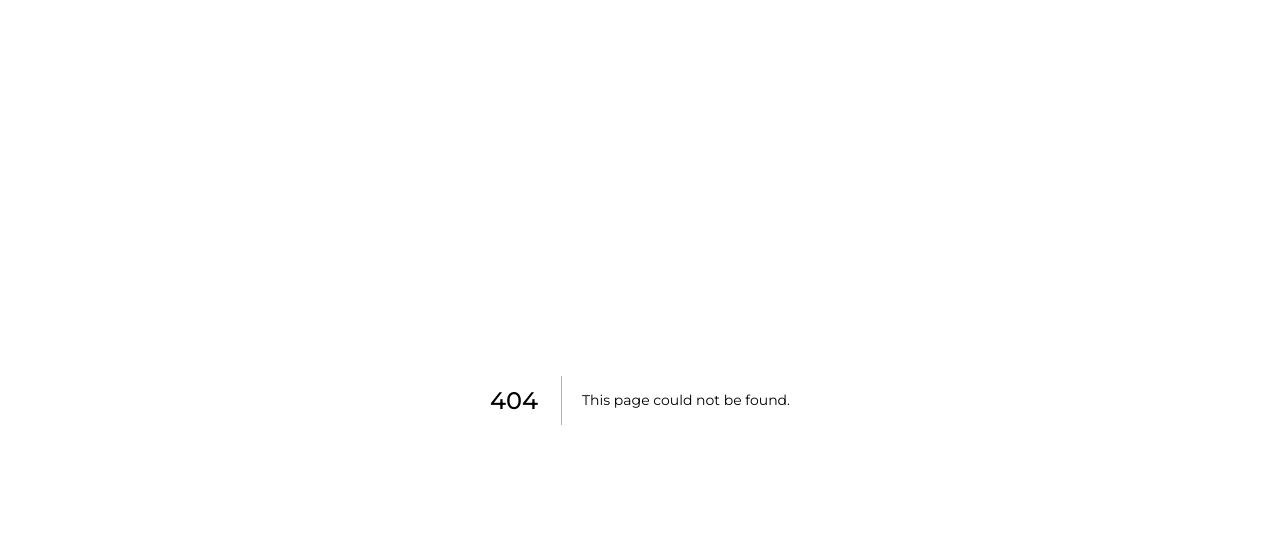
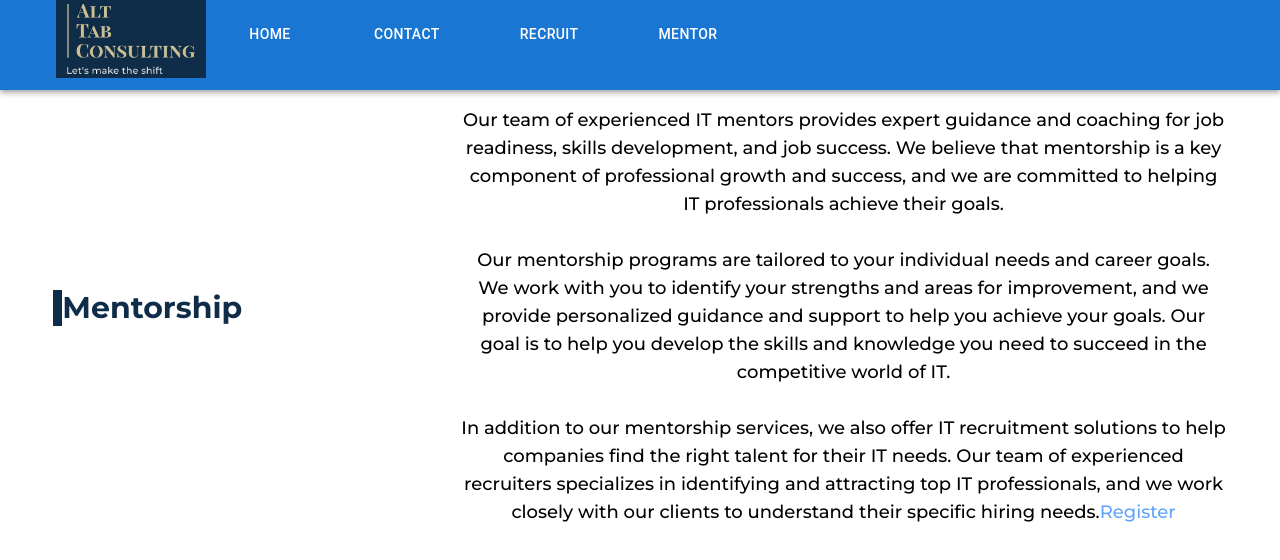
Before and after one commit to clarnx/at, a Next.js app: page /mentor in a window 1280 px wide. Before the commit this address had no page. Shown: the top 560 px of the page. Built offline with nearby package versions, Linux system fonts and the light colour scheme.

Commit message:
last-commit?

```diff
--- a/pages/contact.js
+++ b/pages/contact.js
@@ -1,36 +1,66 @@
-import React, { useRef } from 'react';
-import emailjs from '@emailjs/browser';
-import Navbar from "../src/components/Navbar"
+import React, { useRef } from "react";
+import emailjs from "@emailjs/browser";
+import Navbar from "../src/components/Navbar";
+import { useRouter } from "next/router";
 
-function contact() {
+function Contact() {
   const form = useRef();
+  const router = useRouter();
 
   const sendEmail = (e) => {
     e.preventDefault();
 
-    emailjs.sendForm('service_x3zid9d', 'template_y6biong', form.current, 'gJvlNiZo3mc0qLlvf')
-      .then((result) => {
+    emailjs
+      .sendForm(
+        "service_x3zid9d",
+        "template_y6biong",
+        form.current,
+        "gJvlNiZo3mc0qLlvf"
+      )
+      .then(
+        (result) => {
           console.log(result.text);
-          console.log("messgae sent");
-      }, (error) => {
+          window.alert("Message sent!");
+          router.push("/");
+        },
+        (error) => {
           console.log(error.text);
-      });
+        }
+      );
   };
 
   return (
     <section>
-      <Navbar/>
-    <form ref={form} onSubmit={sendEmail}>
-      <label>Name</label>
-      <input type="text" name="user_name" />
-      <label>Email</label>
-      <input type="email" name="user_email" />
-      <label>Message</label>
-      <textarea name="message" />
-      <button type="submit">send</button>
-    </form>
+      <Navbar />
+      <section id="about contact">
+        <form ref={form} onSubmit={sendEmail}>
+          <h1>Contact Us</h1>
+          <p>
+            Please take a moment to get in touch, we will get back to you
+            shortly.
+          </p>
+
+          <div class="column">
+            <label for="the-name">Your Name</label>
+            <input type="text" name="user_name" id="the-name" />
+
+            <label for="the-email">Email Address</label>
+            <input type="email" name="user_email" id="the-email" />
+
+            <label for="the-phone">Phone Number</label>
+            <input type="tel" name="phone_num" id="the-phone" />
+          </div>
+          <div class="column">
+            <label for="the-message">Message</label>
+            <textarea name="message" id="the-message"></textarea>
+            <button className="send click" type="submit">
+              Send Details
+            </button>
+          </div>
+        </form>
+      </section>
     </section>
   );
 }
 
-export default contact
+export default Contact;
--- a/pages/index.js
+++ b/pages/index.js
@@ -27,28 +27,38 @@ export default function Home() {
    <React.Fragment>
       <Navbar/>
     </React.Fragment>
-    <section className='hero'>
-    <div className="mx-auto z-[1] flex justify-center items-center w-full h-full">
-        <div className="flex flex-col gap-24 text-center">
-          {/* CHILD 1 */}
-          <div className="flex flex-col md:justify-center md:items-center pt-[10rem] pb-[10rem]">
-            <h1 className="font-bold tracking-wide mb-3 text-white text-base sm:text-4xl md:text-5xl lg:text-6xl xl:text-7xl">
-              Alt Tab Consulting
-            </h1>
-            <p className="font-normal leading-8 text-white text-[3vw]">
-              Lets make the shift
-            </p>
-            <a className='mt-5 click py-2 px-4 md:py-3 md:px-6 w-full md:w-auto max-w-xs rounded-full' href="#about">
-  <button class="w-full md:w-auto font-bold py-2 px-4 md:py-3 md:px-6 rounded-full">
-    Get Started
-  </button>
-</a>
-          </div>
-          {/* CHILD 2 */}
-        </div>
+
+    <section className=" hero h-screen flex flex-col justify-center items-center bg-gray-800 text-white">
+  <h1 className="text-4xl md:text-6xl font-bold text-white text-center">Alt Tab Consulting</h1>
+  <p className="text-white mt-4 text-lg md:text-xl">Let's make the shift</p>
+  <a href="#about" className="inline-block click font-bold py-2 px-6 mt-4 rounded-full">Get Started</a>
+</section>
+
+    <section id="about">
+    <div className="h-screen flex flex-row ">
+
+    <div className='w-4/12 ml-10 my-auto items-center justify-center'>
+    <h1 className="text-4xl abt md:text-6xl font-bold text-left">What <br/> we <br/> Provide</h1>
+    </div>
+    <div className='w-8/12 ml-6 flex flex-col'>
+      <div className='h-3/6'>
+
+      <h1 className='mt-10 text-2xl md:text-4xl text-left underline'>Mentorship Services</h1>
+      <p className="mt-4 text-[2rem] md:text-xl text-left" >We offer personalized mentorship programs for IT job seekers, as well as career mentoring for IT professionals seeking to develop their skills and advance in their careers.
+      <Link href="/mentor" className='text-blue-400'>Read More</Link></p>
+
       </div>
-      </section>
-    <section id="about">hello</section>
+      <h1 className='mt-10 text-2xl md:text-4xl text-left underline'>Recruitment Services</h1>
+      <p className="mt-4 text-[2rem] md:text-xl text-left">We are a leading recruitment agency that specializes in providing top-notch HR services to both job seekers and employers in the IT industry. Our mission is to help talented individuals find the best IT career opportunities and assist companies in finding the right staffing solutions for their businesses.
+      <Link href="/recruit" className='text-blue-400'><br/>Read More</Link></p>
+
+    </div>
+
+
+</div>
+
+
+    </section>
   </section>
 
   );
--- /dev/null
+++ b/pages/mentor.js
@@ -0,0 +1,39 @@
+import React, { useRef } from 'react';
+import Navbar from "../src/components/Navbar"
+import Link from 'next/link';
+function mentor() {
+  return (
+    <section>
+        <Navbar/>
+        <section id="about">
+    <div className="w-11/12 mx-auto h-80vh flex flex-row ">
+
+    <div className='w-4/12 my-auto items-center justify-center'>
+    <h1 className="text-3xl abt md:text-3xl sm:text-2xl font-bold text-left">Mentorship</h1>
+    </div>
+    <div className='w-8/12 ml-6 flex flex-col'>
+
+
+      <p className="mt-4 text-[1rem] md:text-lg">
+      Our team of experienced IT mentors provides expert guidance and coaching for job readiness, skills development, and job success. We believe that mentorship is a key component of professional growth and success, and we are committed to helping IT professionals achieve their goals.    <br/><br/>
+      Our mentorship programs are tailored to your individual needs and career goals. We work with you to identify your strengths and areas for improvement, and we provide personalized guidance and support to help you achieve your goals. Our goal is to help you develop the skills and knowledge you need to succeed in the competitive world of IT.<br/><br/>
+      In addition to our mentorship services, we also offer IT recruitment solutions to help companies find the right talent for their IT needs. Our team of experienced recruiters specializes in identifying and attracting top IT professionals, and we work closely with our clients to understand their specific hiring needs.
+      <Link href="/Contact" class="text-blue-400">Register</Link>
+        </p>
+
+
+
+
+      </div>
+
+
+
+
+
+    </div>
+    </section>
+    </section>
+  );
+}
+
+export default mentor
--- /dev/null
+++ b/pages/recruit.js
@@ -0,0 +1,41 @@
+import React, { useRef } from 'react';
+import Navbar from "../src/components/Navbar"
+import Link from 'next/link';
+function recruit() {
+  return (
+    <section>
+        <Navbar/>
+        <section id="about">
+    <div className="w-11/12 mx-auto h-80vh flex flex-row ">
+
+    <div className='w-4/12 my-auto items-center justify-center'>
+    <h1 className="text-3xl abt md:text-3xl sm:text-2xl font-bold text-left">Recruitment</h1>
+    </div>
+    <div className='w-8/12 ml-6 flex flex-col'>
+
+
+      <p className="mt-4 text-[1rem] md:text-lg">
+      At Alt Tab Consulting, we understand the importance of mentoring by IT industry experience. That's why we have a team of experienced recruiters who have extensive knowledge of the IT industry and can guide job seekers towards their dream job. We also provide mentorship programs to help job seekers enhance their skills and knowledge to become successful in their IT career.
+    <br/><br/>
+We have job vacancies in various areas such as Business Analyst, Project Manager/Scrum Master and more. Our IT job search is designed to help you find the right job that matches your skills, experience, and career goals.
+<br/><br/>
+We offer a range of services to employers, including IT recruitment, staffing, executive search, headhunting, and talent acquisition. Our team of experienced recruiters has a thorough understanding of the IT industry and can help you find the right talent for your business. We work with companies of all sizes, from startups to Fortune 500 companies, to provide them with the best staffing solutions.
+<Link href="/Contact" class="text-blue-400">Register</Link>
+        </p>
+
+
+
+
+      </div>
+
+
+
+
+
+    </div>
+    </section>
+    </section>
+  );
+}
+
+export default recruit
--- a/src/components/Navbar.jsx
+++ b/src/components/Navbar.jsx
@@ -74,19 +74,25 @@ function ResponsiveAppBar() {
                 display: { xs: 'block', md: 'none' },
               }}
             >
-
-                <MenuItem className='links' onClick={handleCloseNavMenu}>
-                  <Typography textAlign="center"><Link href="/index">Home</Link></Typography>
-                </MenuItem>
-                <MenuItem className='links' onClick={handleCloseNavMenu}>
-                  <Typography textAlign="center"><Link href="/contact">Contact</Link></Typography>
-                </MenuItem>
+             <Link href="/index">
                 <MenuItem className='links' onClick={handleCloseNavMenu}>
                   <Typography textAlign="center">Home</Typography>
                 </MenuItem>
+                </Link>
+                <Link href="/Contact">
                 <MenuItem className='links' onClick={handleCloseNavMenu}>
-                  <Typography textAlign="center">Home</Typography>
+                  <Typography textAlign="center">Contact</Typography>
                 </MenuItem>
+                </Link>
+                <Link href="/mentor">
+                <MenuItem className='links' onClick={handleCloseNavMenu}>
+                  <Typography textAlign="center">Mentorship</Typography>
+                </MenuItem></Link>
+<Link href="/recruit">
+                <MenuItem className='links' onClick={handleCloseNavMenu}>
+                  <Typography textAlign="center">Recruitment</Typography>
+                </MenuItem>
+                </Link>
 
             </Menu>
           </Box>
@@ -101,7 +107,7 @@ function ResponsiveAppBar() {
                 Home
               </Button>
               </Link>
-              <Link className="links" href="/contact">
+              <Link className="links" href="/Contact">
               <Button
 
                 onClick={handleCloseNavMenu}
@@ -110,13 +116,22 @@ function ResponsiveAppBar() {
                 Contact
               </Button>
               </Link>
-              <Link className="links" href="/contact">
+              <Link className="links" href="/recruit">
               <Button
 
                 onClick={handleCloseNavMenu}
                 sx={{ my: 2, color: 'white', display: 'block' }}
               >
-                Contact
+                Recruit
+              </Button>
+              </Link>
+              <Link className="links" href="/mentor">
+              <Button
+
+                onClick={handleCloseNavMenu}
+                sx={{ my: 2, color: 'white', display: 'block' }}
+              >
+                Mentor
               </Button>
               </Link>
 
--- a/styles/globals.css
+++ b/styles/globals.css
@@ -271,11 +271,6 @@ nav{
 }
 
 @media only screen and (max-width:420px){
-    .hero{
-      justify-content: center;
-      align-content: center;
-      align-items: center;
-    }
     .button{
       display: grid;
     }
@@ -308,12 +303,7 @@ nav{
 
 
 }
-.mentor-text h1{
-  font-size: 5vw;
-  margin-top:10vh ;
-  margin-left: 10px;
-  margin-right: 10px;
-}
+
 .mentor-text p{
   margin-left: 10px;
   margin-right: 10px;
@@ -339,3 +329,102 @@ nav{
   background-repeat: no-repeat;
   background-size: cover;
 }
+
+.abt{
+  border-left: 9px solid var(--mainColor);
+  color: var(--mainColor);
+}
+
+@media only screen and (max-width:800px){
+  #about p{
+    font-size: small;
+  }
+}
+@media only screen and (max-width:640px){
+  #about h1{
+    font-size: large;
+  }
+}
+.contact{
+  background-color: var(--mainColor);
+}
+h1, p{
+  text-align: center;
+}
+label{
+  display:block;
+  margin:1em 0 .2em;
+}
+/* single-line text, checkbox, and button */
+.send ,input, select, textarea{
+  display:block;
+  width:100%;
+  padding:.3em;
+  font-size:20px;
+  background-color:#fbfbfb;
+  border:solid 1px #CCC;
+  resize:vertical;
+}
+textarea{
+  min-height:180px;
+}
+select{
+  color:indigo;
+}
+option{
+  color:blue;
+  background: lavenderBlush;
+}
+input[type=checkbox]{
+  display:inline;
+  width:auto;
+  color:red;
+}
+
+.send{
+  background:none;
+  margin:1em 0 0;
+  color:var(--mainColor);
+  border:none;
+  border-radius:8px;
+  transition:all .3s ease-out;
+  border: 2px var(--mainColor) solid;
+  border-radius: 10px;
+}
+
+input:focus,
+input:hover,
+select:focus,
+select:hover,
+textarea:focus,
+textarea:hover{
+  background: var(--mainColorLight);
+}
+
+/* hover and focus states */
+.send:hover,
+.send:focus{
+  background: var(--mainColor);
+  outline:none;
+  color: white;
+}
+.send:hover{
+  background-color: var(--mainColor);
+  outline:none;
+  color: white;
+
+}
+
+@media screen and (min-width:600px) {
+  /*  make the form 2 columns */
+  form:after{
+    content:'';
+    display:block;
+    clear:both;
+  }
+  .column{
+    width:50%;
+    padding:1em;
+    float:left;
+  }
+}
```
Also changed, not shown: .eslintrc.json.
